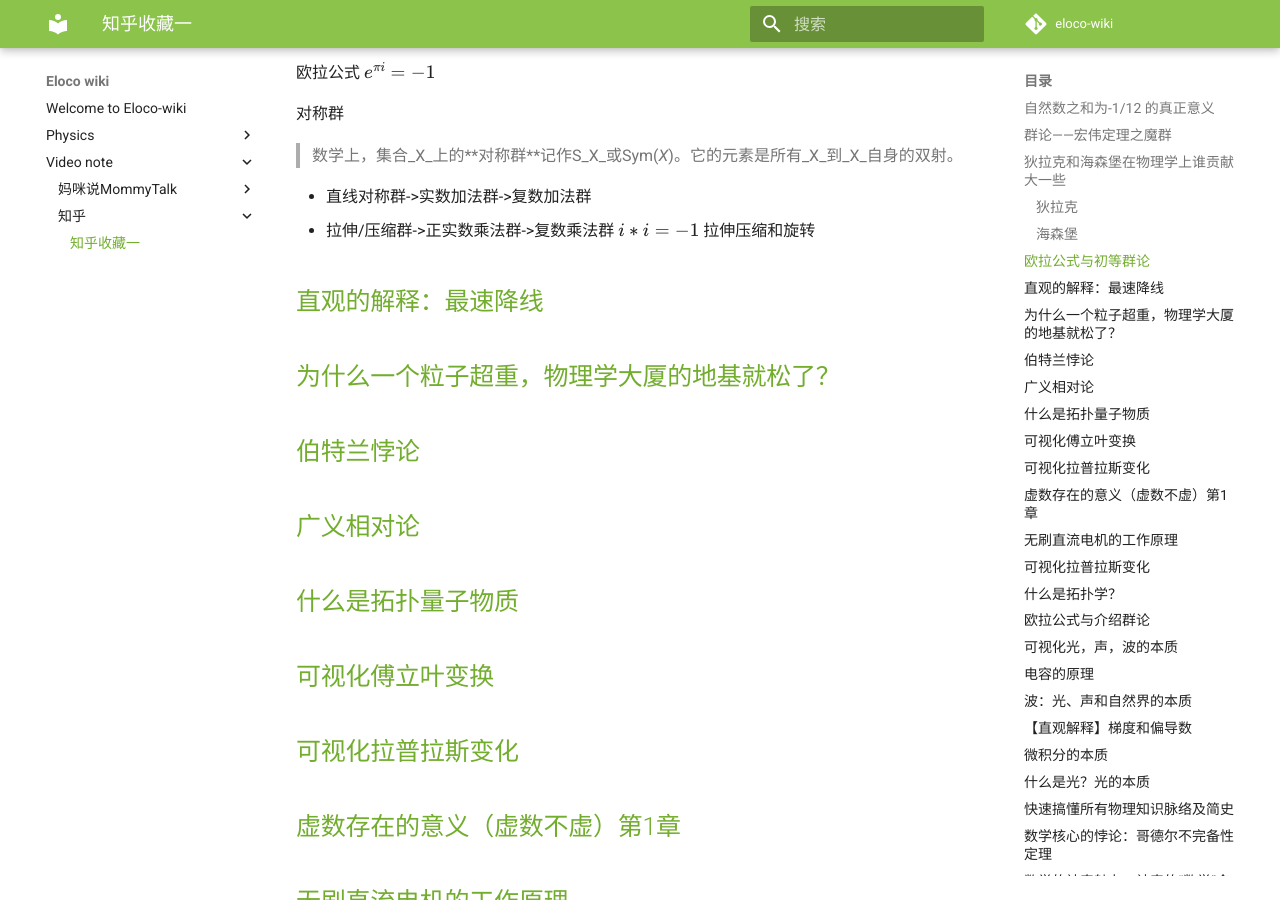
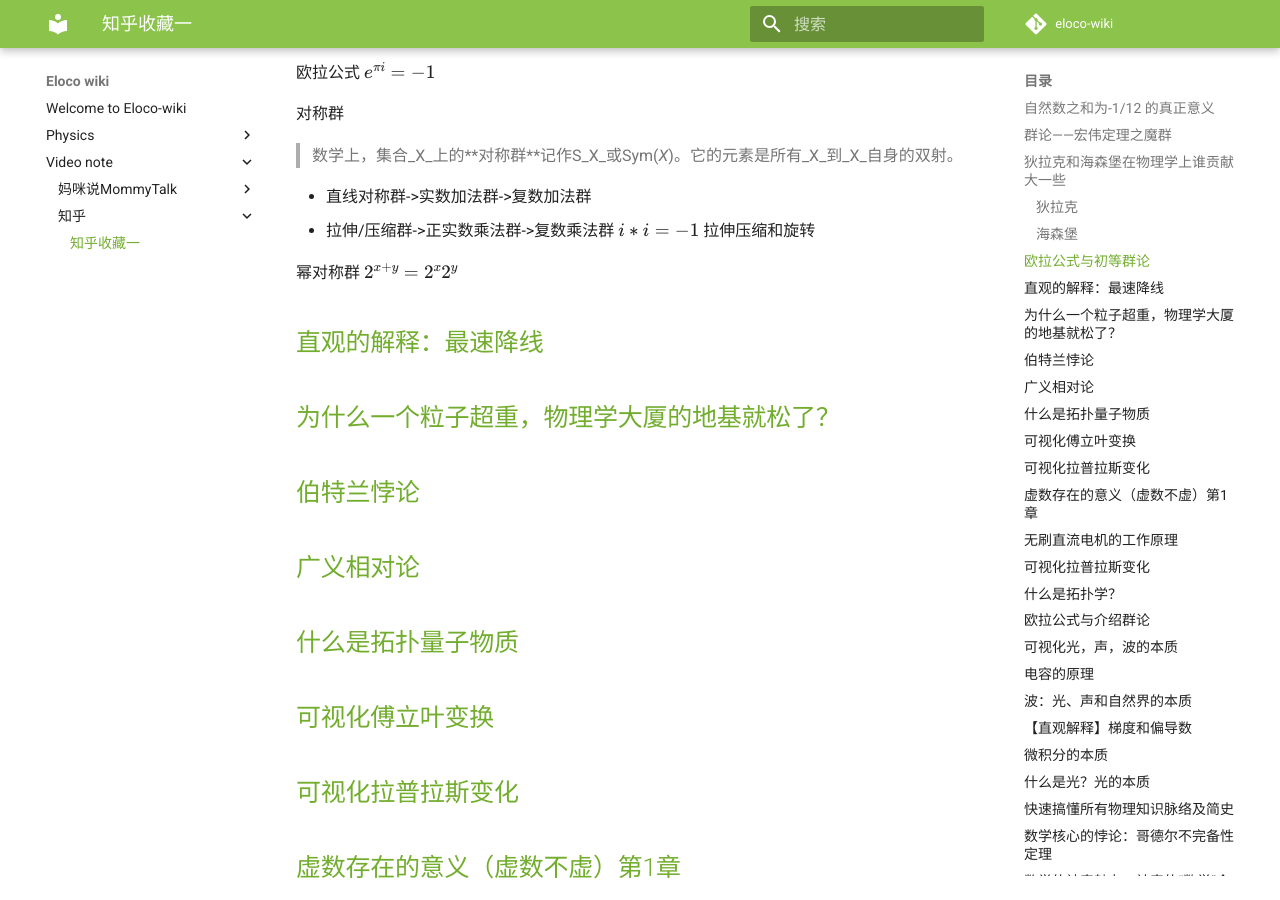
Before and after one commit to Eloco/eloco-wiki, an MkDocs documentation site: the page built from docs/video note/知乎/知乎收藏一.md, in a window 1280 px wide and 900 px high, scrolled down 1525 px. Built offline with MkDocs 1.6.1 and Material for MkDocs 9.7.7, drawn with Linux system fonts in a browser that asks for light colours; comment, search, counter and statistics services are not loaded.

Commit message:
vault backup: 2022-07-28 11:54:50

```diff
--- a/docs/video note/知乎/知乎收藏一.md
+++ b/docs/video note/知乎/知乎收藏一.md
@@ -64,6 +64,8 @@ A5的伽罗瓦群不可解
 
 - 直线对称群->实数加法群->复数加法群
 - 拉伸/压缩群->正实数乘法群->复数乘法群 $i*i=-1$ 拉伸压缩和旋转
+
+幂对称群 $2^{x+y}=2^x2^y$
 
 ##  [直观的解释：最速降线](https://www.zhihu.com/zvideo/1517586703879049216?playTime=0.0)
 
```
